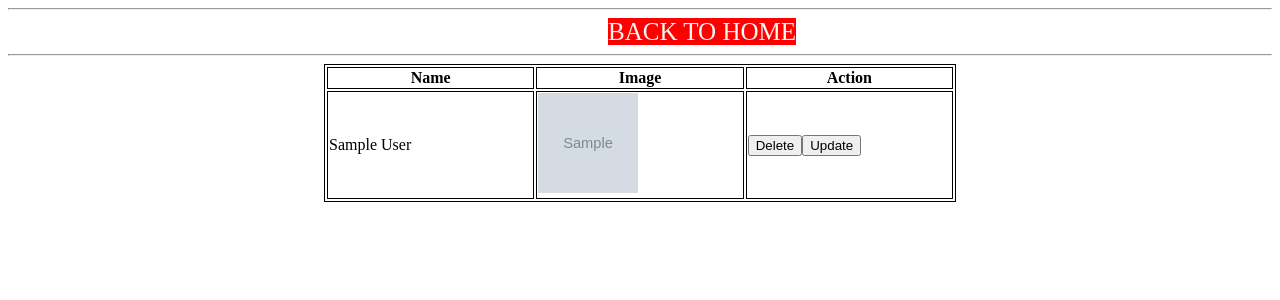
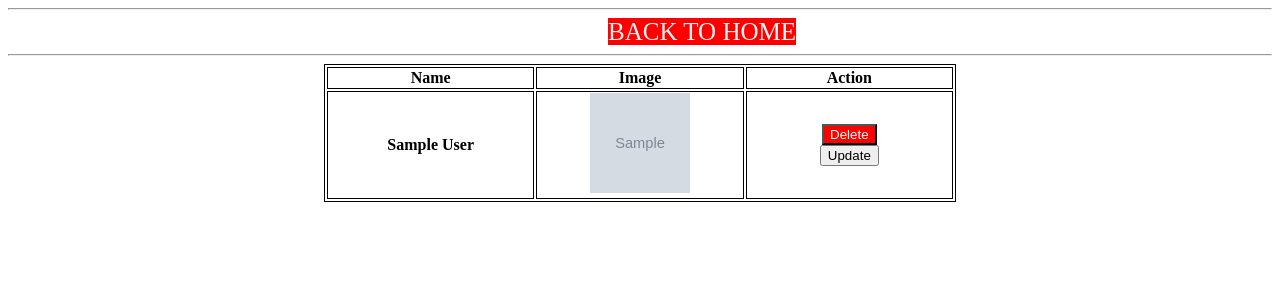
Before and after one commit to SauravSharma05/Practice_PHP, a PHP site: page /userdata in a window 1280 px wide. Shown: the top 300 px of the page. Run offline with PHP 8.4, Linux system fonts and the light colour scheme; tables that the repository leaves empty or names only in its code hold one stand-in row (values such as "Sample post"); grey boxes marked "Sample" are stand-in pictures; lists and menus that the app fills with data are empty.

Commit message:
prac updation

```diff
--- a/MVC practice/controller.php
+++ b/MVC practice/controller.php
@@ -36,8 +36,14 @@ class controller extends model
                         $this->delete('user',$id);
                         header('location:userdata');
                     }
+
                     include 'userlist.php';
                     break;
+
+                    case '/updateuser/id':
+                        $id = $_REQUEST;
+                    echo $id;
+
 
 
 
--- a/MVC practice/userlist.php
+++ b/MVC practice/userlist.php
@@ -9,19 +9,20 @@
             border: 1px solid black;
             margin: 0 auto;
             width: 50%;
-
-        }
-        td,tr,th{
+         }
+        tr,th{
             border: 1px solid black;
             width: 33%;
 
         }
+
         a{
             text-decoration: none;
             background-color: red;
             color: whitesmoke;
             font-size: 25px;
             margin-left: 600px;
+
         }
     </style>
 </head>
@@ -38,11 +39,19 @@
                     </tr>
                 <?php foreach ($userdata as $value) { ?>
                     <tr>
-                        <form method="post" action="">
+                        <form method="post" action="" enctype="multipart/form-data">
 
-                            <td><?php echo $value->name ?></td>
-                            <td><?php echo "<img src='$value->image' alt='' height='100px' width='100px'>" ?></td>
-                            <td><button name="del" type="submit" value="<?php echo $value->id ?>">Delete</button><button>Update</button></td>
+                            <th><?php echo $value->name ?></th>
+                            <th><?php echo "<img src='$value->image' alt='' height='100px' width='100px'>" ?></th>
+                            <th>
+
+                            <button name="del" style="background-color: red; color:white" type="submit" value="<?php echo $value->id ?>">Delete </button>
+
+                        </form>
+                        <form action="" method="post" enctype="multipart/form-data">
+
+                            <button type="submit"  value="<?php echo $value->id; ?>" name="upd" class="btn btn-primary">Update</button>
+
                         </tr>
                     </form>
                     <?php } ?>
```
Also changed, not shown: MVC practice/updateuser.php (added).
